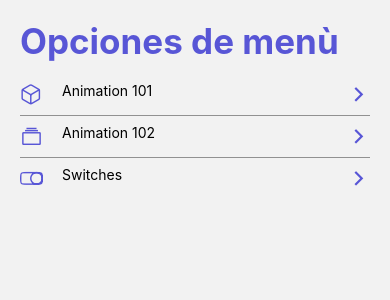
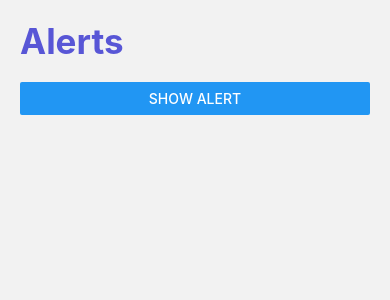
Before and after one commit to silviafer-dev/RNComponents, a React Native app: screen /AlertScreen in a window 390 px wide. Shown: the top 300 px of the page. Built offline with nearby package versions, Linux system fonts and the light colour scheme.

Commit message:
Add alert component

```diff
--- /dev/null
+++ b/src/components/AlertScreen.tsx
@@ -0,0 +1,31 @@
+import React from 'react';
+import { Alert, Button, View } from 'react-native';
+import { HeaderTitle } from './HeaderTitle';
+import { styles } from '../theme/appTheme';
+
+export const AlertScreen = () => {
+  const createTwoButtonAlert = () =>
+    Alert.alert(
+      'Title',
+      'My Alert Msg',
+      [
+        {
+          text: 'Cancel',
+          onPress: () => console.log('Cancel Pressed'),
+          style: 'destructive',
+        },
+        { text: 'OK', onPress: () => console.log('OK Pressed') },
+      ],
+      {
+        cancelable: true,
+        onDismiss: () => console.log('onDismiss'),
+      },
+    );
+
+  return (
+    <View style={styles.globalMargin}>
+      <HeaderTitle title="Alerts" />
+      <Button title="Show Alert" onPress={createTwoButtonAlert} />
+    </View>
+  );
+};
--- a/src/data/menuItems.tsx
+++ b/src/data/menuItems.tsx
@@ -16,4 +16,9 @@
     icon: 'toggle-outline',
     component: 'SwitchScreen',
   },
+  {
+    name: 'Alerts',
+    icon: 'alert-circle-outline',
+    component: 'AlertScreen',
+  },
 ];
--- a/src/navigator/Navigator.tsx
+++ b/src/navigator/Navigator.tsx
@@ -5,6 +5,7 @@
 import { Animation102Screen } from '../screens/Animation102Screen ';
 import { Animation101Screen } from '../screens/Animation101Screen';
 import { SwitchScreen } from '../screens/SwitchScreen';
+import { AlertScreen } from '../components/AlertScreen';
 
 const Stack = createStackNavigator();
 
@@ -18,6 +19,7 @@
       <Stack.Screen name="Animation101Screen" component={Animation101Screen} />
       <Stack.Screen name="Animation102Screen" component={Animation102Screen} />
       <Stack.Screen name="SwitchScreen" component={SwitchScreen} />
+      <Stack.Screen name="AlertScreen" component={AlertScreen} />
     </Stack.Navigator>
   );
 }
--- a/src/screens/HomeScreen.tsx
+++ b/src/screens/HomeScreen.tsx
@@ -1,5 +1,4 @@
 import React from 'react';
-// import Icon from 'react-native-vector-icons/Ionicons';
 import { FlatList, View } from 'react-native';
 import { styles } from '../theme/appTheme';
 import { FlatListMenuItem } from '../components/FlatListMenuItem';
```
